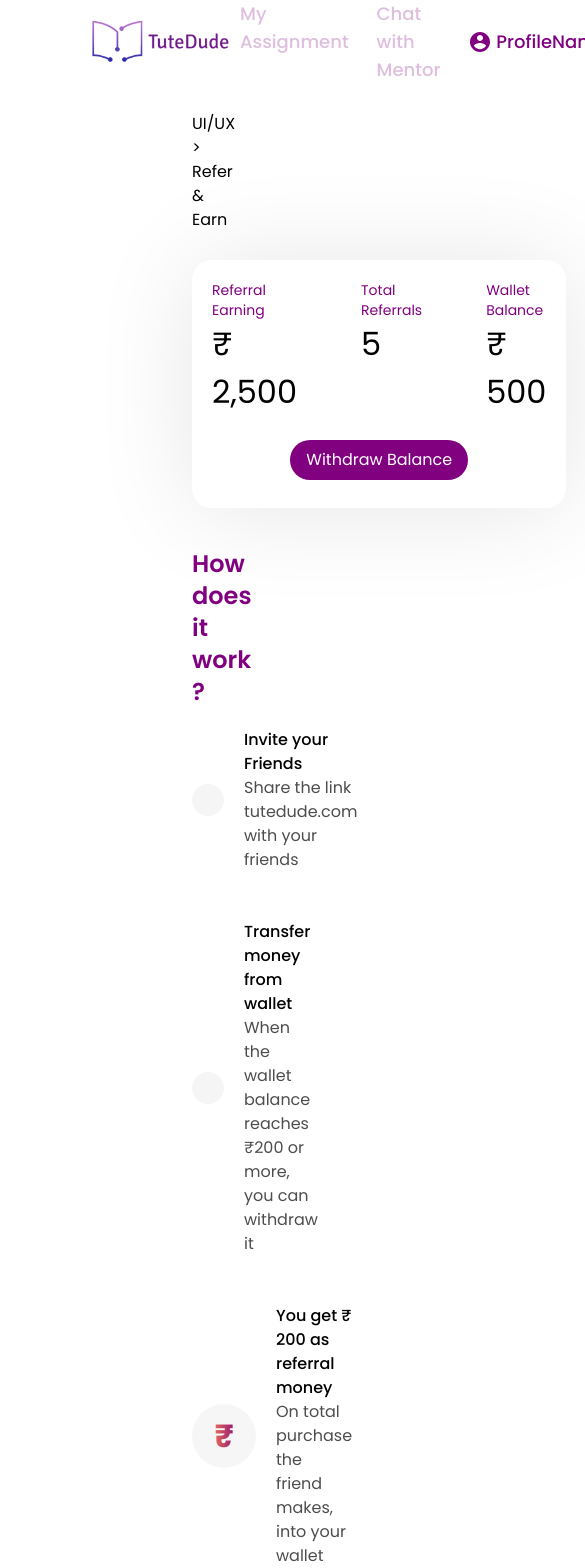
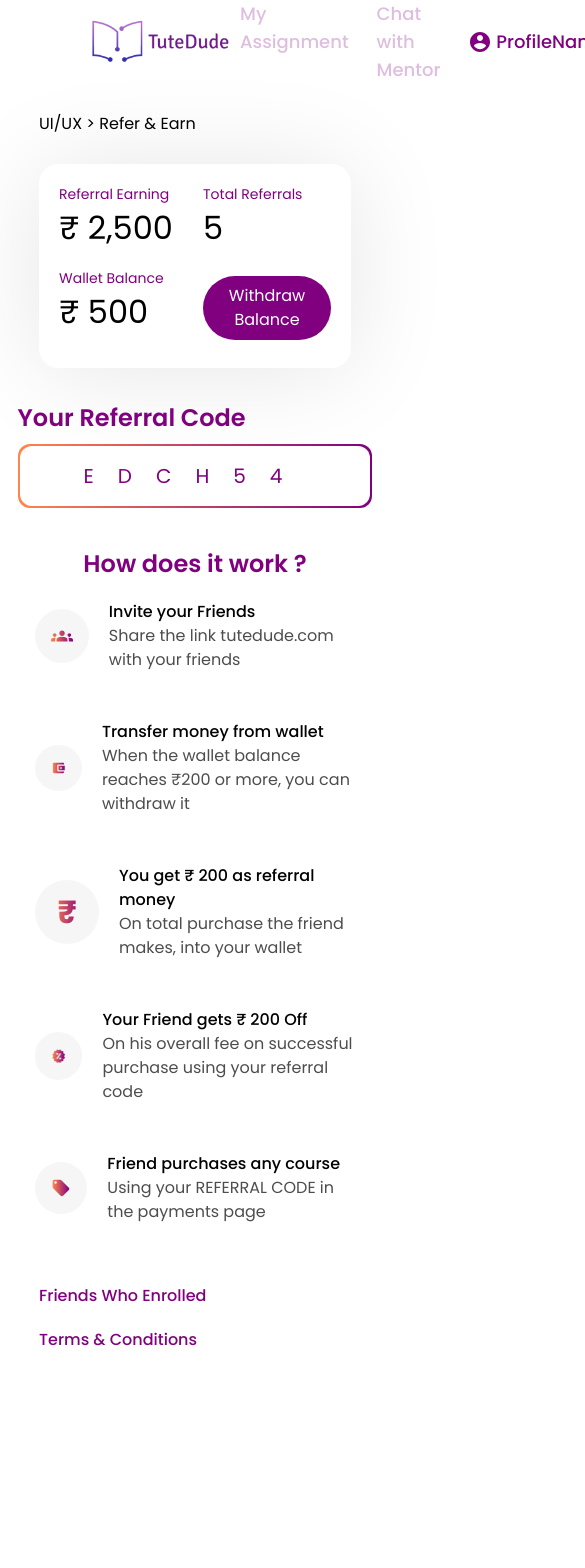
Before and after one commit to Rrhul0/assignment-tutedude, a Next.js app: page / in a window 390 px wide. Shown: the top 1568 px of the page, 585 px wide, since content can reach past the window. After the commit the page ends 1432 px from the top, so only its background shows below. Built offline with nearby package versions, Linux system fonts and the light colour scheme.

Commit message:
responsive home page

```diff
--- a/app/layout.tsx
+++ b/app/layout.tsx
@@ -18,7 +18,7 @@ export default function RootLayout({ children }: { children: React.ReactNode })
         <html lang='en'>
             <body className={poppins.className + ' text-primary'}>
                 <MainHeader />
-                <main className='px-48 pb-20'>
+                <main className='mx-auto w-4/5 pb-20 lg:w-3/4'>
                     <NavBar />
 
                     {children}
--- a/app/page.tsx
+++ b/app/page.tsx
@@ -6,7 +6,7 @@ import Link from 'next/link'
 export default function Home() {
     return (
         <>
-            <div className='flex gap-24'>
+            <div className='flex flex-col items-center gap-8 lg:flex-row lg:items-start lg:justify-between lg:gap-0'>
                 <DashBoard />
                 <ReferralCode />
             </div>
--- /dev/null
+++ b/app/referred/page.tsx
@@ -0,0 +1,3 @@
+export default function Page() {
+    return
+}
--- a/components/dashboard.tsx
+++ b/components/dashboard.tsx
@@ -1,21 +1,23 @@
 export default function DashBoard() {
     return (
         <div className='flex w-fit flex-col items-center gap-4 rounded-[20px] p-5 shadow-[0px_3px_100px_rgba(0,0,0,0.1)]'>
-            <div className='flex gap-16'>
-                <div>
+            <div className='grid grid-cols-6 justify-between gap-4'>
+                <div className='col-span-3 lg:col-span-2'>
                     <div className='text-sm'>Referral Earning</div>
                     <div className='text-[32px] leading-[48px] text-black'>₹ 2,500</div>
                 </div>
-                <div>
+                <div className='col-span-3 lg:col-span-2'>
                     <div className='text-sm'>Total Referrals</div>
                     <div className='text-[32px] leading-[48px] text-black'>5</div>
                 </div>
-                <div>
+                <div className='col-span-3 lg:col-span-2'>
                     <div className='text-sm'>Wallet Balance</div>
                     <div className='text-[32px] leading-[48px] text-black'>₹ 500</div>
                 </div>
+                <div className='col-span-3 flex justify-center lg:col-span-6 '>
+                    <button className='my-2 rounded-full bg-primary px-4 py-2 text-white'>Withdraw Balance</button>
+                </div>
             </div>
-            <button className='my-2 rounded-full bg-primary px-4 py-2 text-white'>Withdraw Balance</button>
         </div>
     )
 }
--- a/components/howitworks.tsx
+++ b/components/howitworks.tsx
@@ -6,9 +6,9 @@ import offerIcon from '@/public/bxs_offer.png'
 
 export default function Howitworks() {
     return (
-        <section className='pt-10'>
+        <section className='flex flex-col items-center pt-10 md:items-start'>
             <h4 className='text-2xl font-semibold '>How does it work ?</h4>
-            <div className='mt-5 flex flex-wrap gap-12'>
+            <div className='mt-5 flex flex-wrap justify-center gap-12 md:justify-normal'>
                 <div className='flex w-80 items-center gap-5'>
                     <div className='aspect-square rounded-full bg-[#D9D9D9] bg-opacity-25 p-4'>
                         <Image src={invitePeopleIcon} alt='' height={32} width={32} />
```
